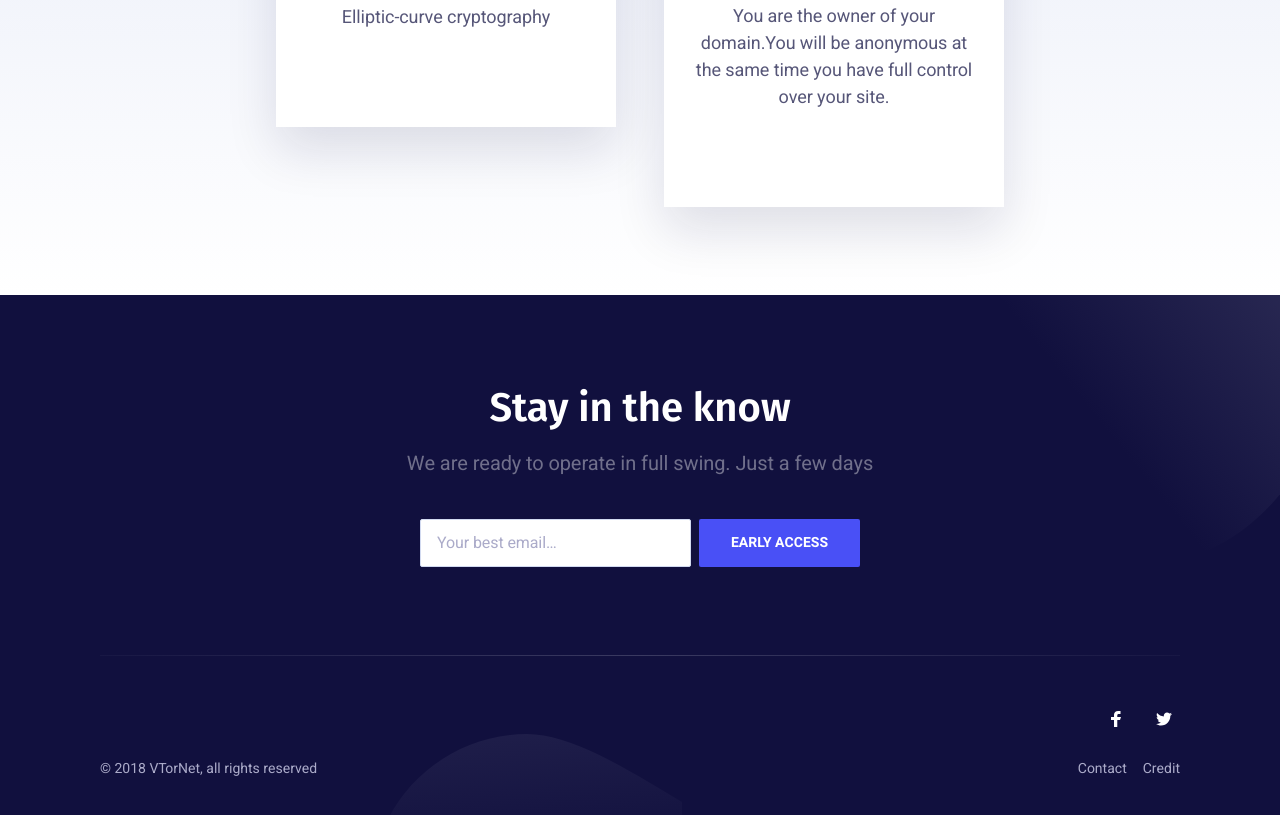
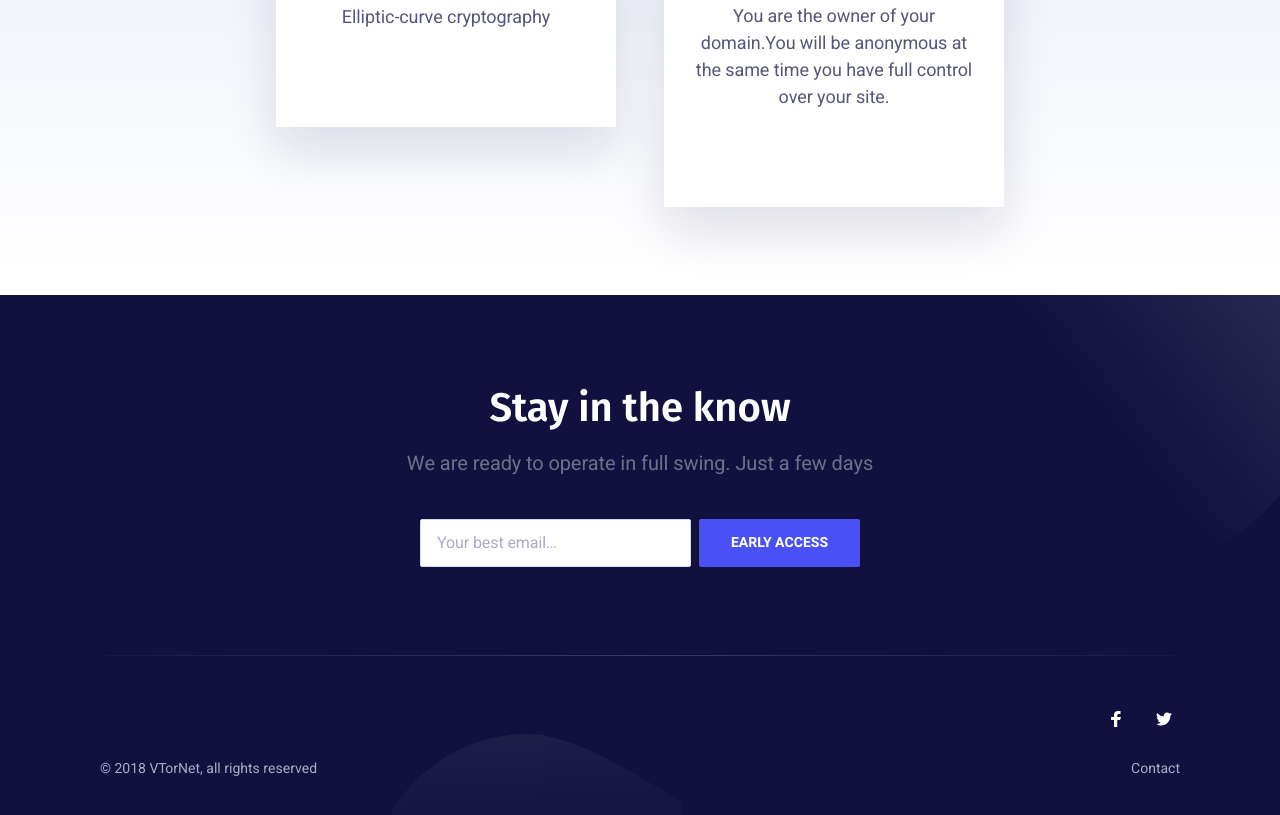
Before and after one commit to vtornetofficial/vtornetofficial, a plain HTML site: page index.html in a window 1280 px wide. Shown: the part 1843-2658 px from the top of the page. Drawn offline with nearby package versions, Linux system fonts and the light colour scheme.

Commit message:
Removed credits

```diff
--- a/index.html
+++ b/index.html
@@ -423,9 +423,6 @@
                      <li>
                         <a href="mailto:vaidhyanathan93@gmail.com">Contact</a>
                      </li>
-                     <li>
-                        <a href="/credits.html">Credit</a>
-                     </li>
                   </ul>
                   <ul class="footer-social-links list-reset">
                      <li>
```
